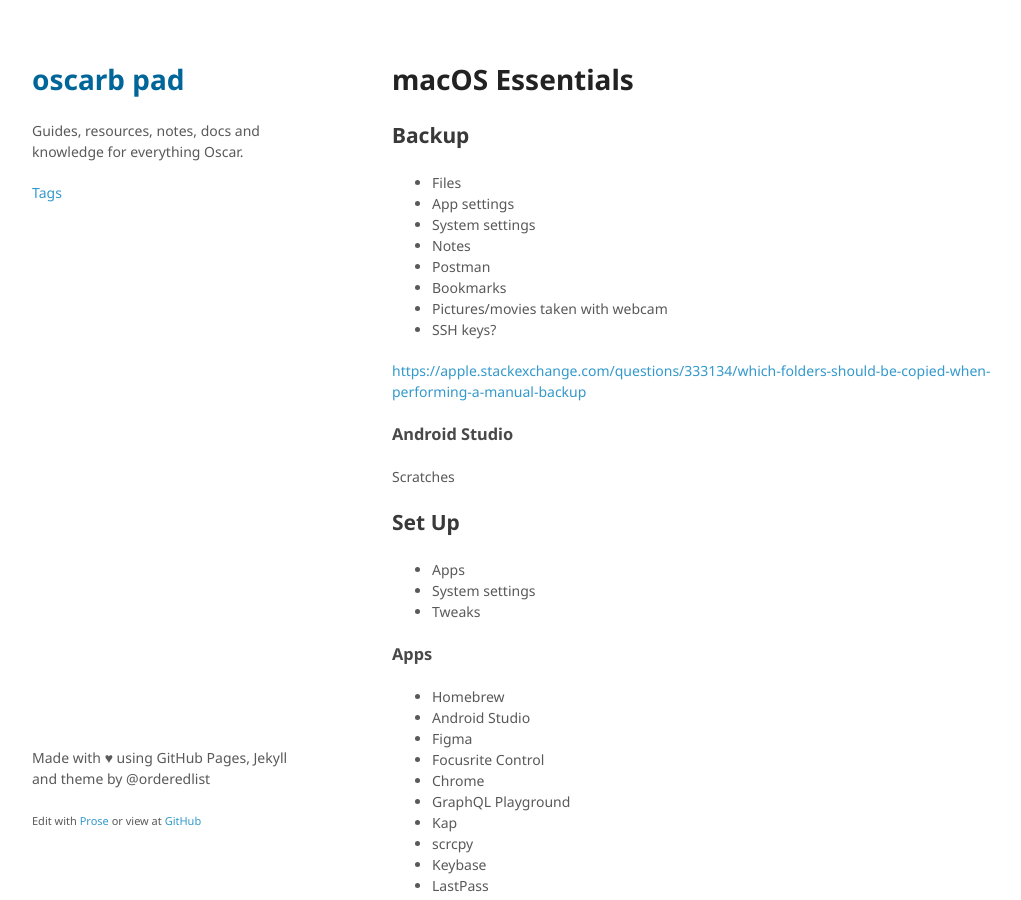
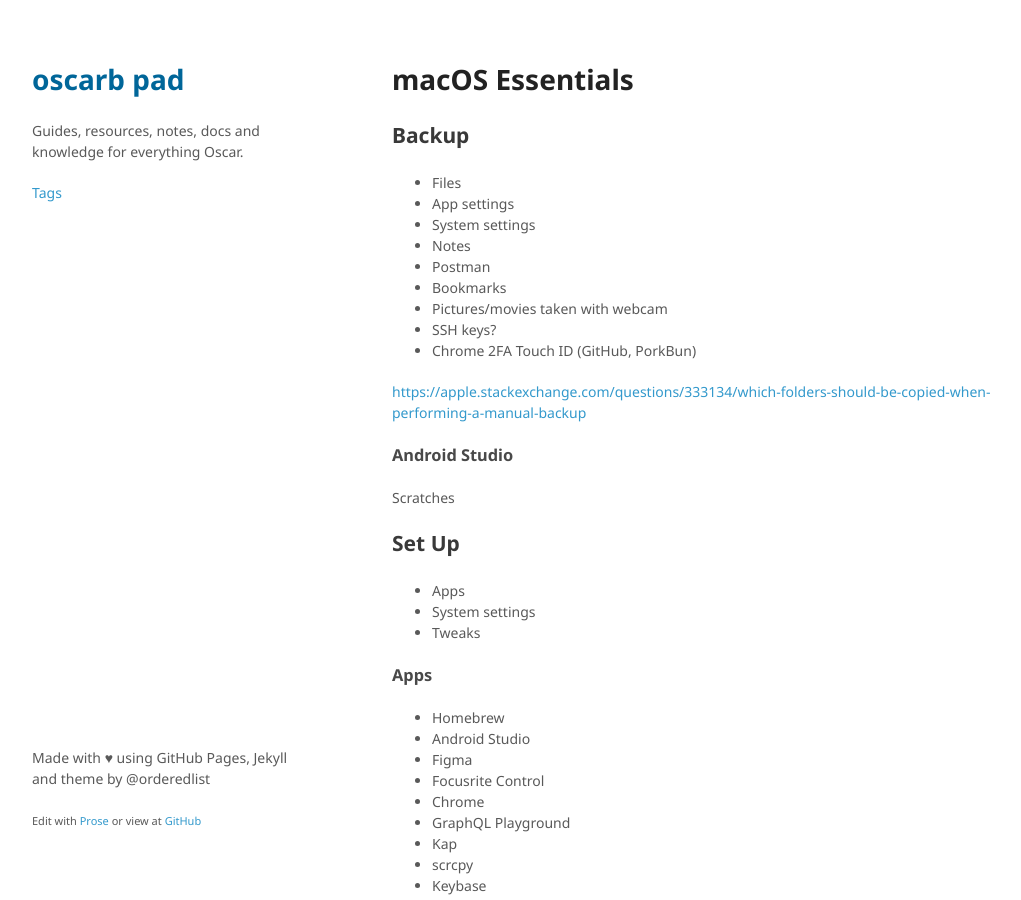
Before and after one commit to oscarb/pad, a Jekyll site: the page built from _docs/macos-essentials.md, in a window 1280 px wide and 900 px high. Shown: the whole window, without its empty margins (128-1149 px from the left). Built offline with Jekyll 4.4.1, drawn with Linux system fonts in a browser that asks for light colours; some web fonts are replaced.

Commit message:
Update macos-essentials.md

```diff
--- a/_docs/macos-essentials.md
+++ b/_docs/macos-essentials.md
@@ -17,6 +17,7 @@ published: true
 - Bookmarks
 - Pictures/movies taken with webcam
 - SSH keys?
+- Chrome 2FA Touch ID (GitHub, PorkBun)
 
 https://apple.stackexchange.com/questions/333134/which-folders-should-be-copied-when-performing-a-manual-backup
 
```
